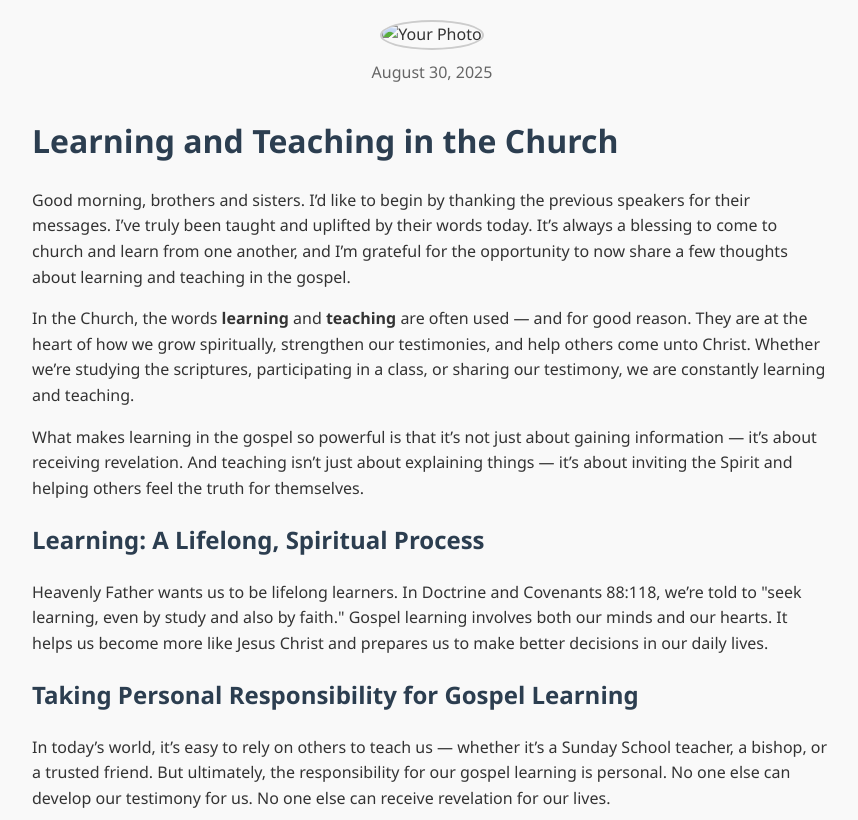
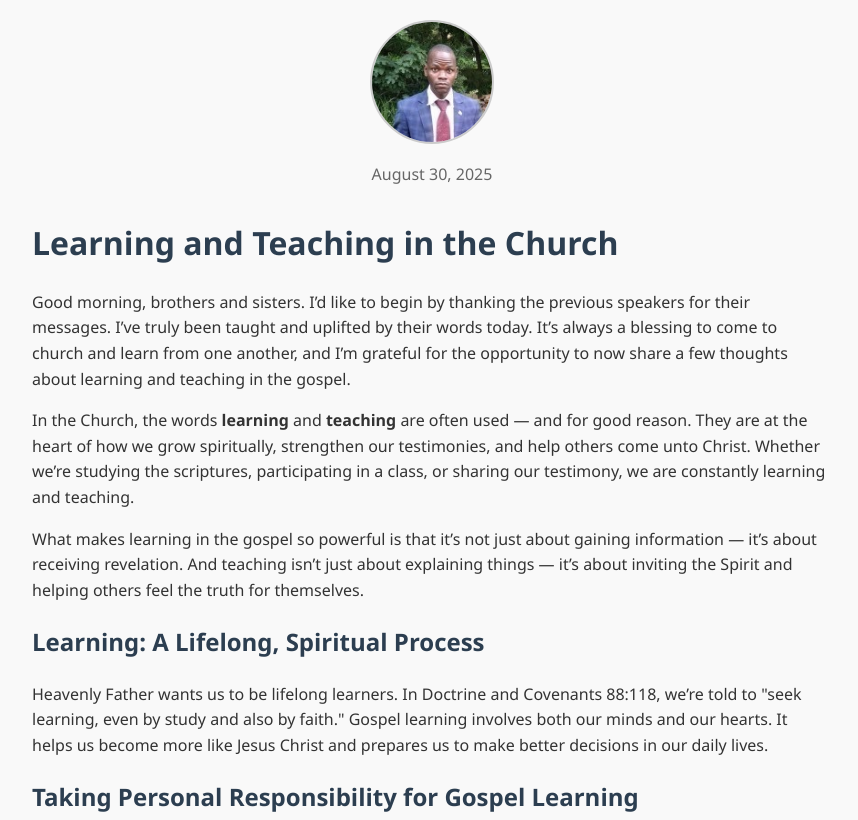
Before and after one commit to mozzynthengu/myblog, a plain HTML site: page index.html in a window 1280 px wide. Shown: the top 820 px of the page, without its empty margins (208-1066 px from the left). Drawn offline with Linux system fonts and the light colour scheme.

Commit message:
Update index.html

```diff
--- a/index.html
+++ b/index.html
@@ -27,7 +27,7 @@
 </head>
 <body>
 <div style="text-align: center; margin-bottom: 30px;">
-  <img src="image/danny.jpg" alt="Your Photo" style="width: 120px; height: 120px; border-radius: 50%; object-fit: cover; border: 2px solid #ccc;" />
+  <img src="danny.jpg" alt="Your Photo" style="width: 120px; height: 120px; border-radius: 50%; object-fit: cover; border: 2px solid #ccc;" />
   <p style="margin-top: 10px; color: #666;">August 30, 2025</p>
 </div>
 
```
